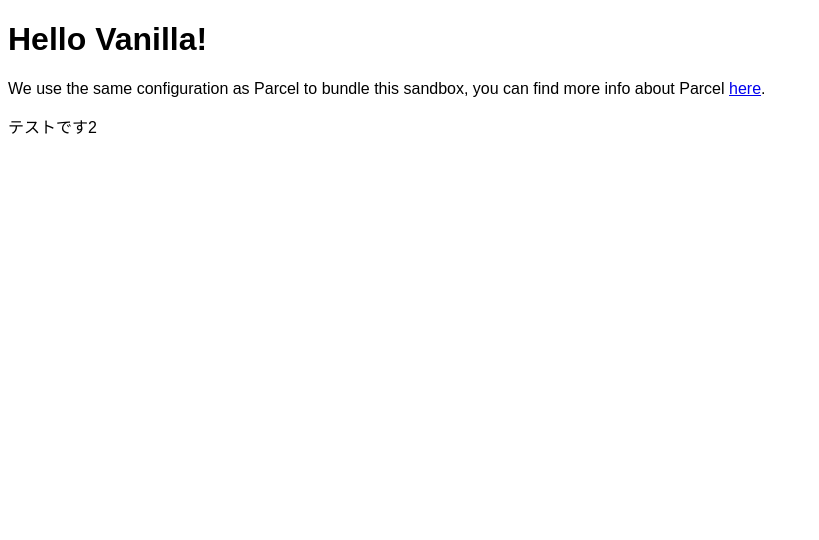
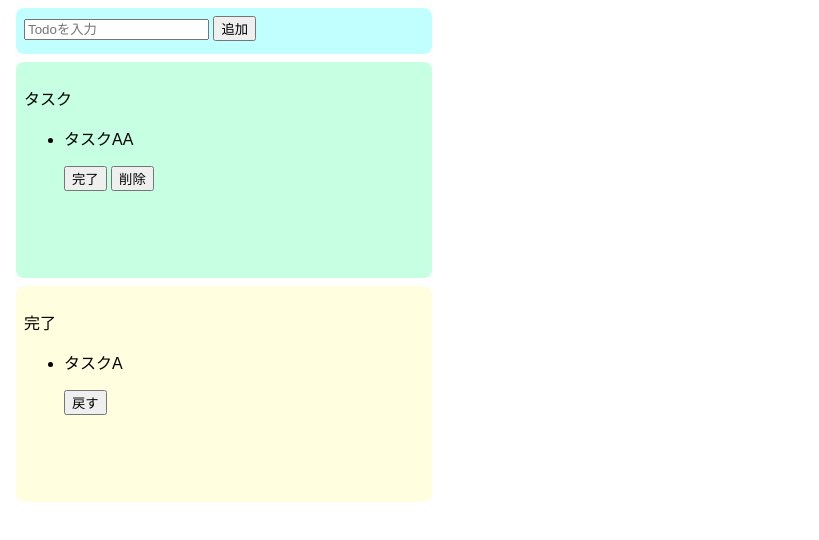
Before and after one commit to tsuge-yukihiro/codesandbox-test, a website built with Parcel: page index.html in a window 1280 px wide. Shown: the whole page, without its empty margins (0-819 px from the left). Built offline with nearby package versions, Linux system fonts and the light colour scheme.

Commit message:
CSSを追加

```diff
--- a/index.html
+++ b/index.html
@@ -1,15 +1,44 @@
 <!DOCTYPE html>
 <html>
   <head>
-    <title>Parcel Sandbox</title>
+    <title>Todo-List</title>
     <meta charset="UTF-8" />
+    <link rel="”stylesheet”" href="src/styles.css" />
   </head>
 
   <body>
-    <div id="app"></div>
+    <div class="input-area">
+      <input placeholder="Todoを入力" />
+      <button>追加</button>
+    </div>
 
-    <p>テストです2</p>
+    <div class="imcomplete-area">
+      <p>タスク</p>
+      <ul>
+        <li>
+          <div>
+            <p>タスクAA</p>
+            <p>
+              <button>完了</button>
+              <button>削除</button>
+            </p>
+          </div>
+        </li>
+      </ul>
+    </div>
 
-    <script src="src/index.js"></script>
+    <div class="complete-area">
+      <p>完了</p>
+      <ul>
+        <li>
+          <div>
+            <p>タスクA</p>
+            <p>
+              <button>戻す</button>
+            </p>
+          </div>
+        </li>
+      </ul>
+    </div>
   </body>
 </html>
--- a/src/styles.css
+++ b/src/styles.css
@@ -1,3 +1,30 @@
 body {
   font-family: sans-serif;
 }
+
+.input-area {
+  background-color: #c1ffff;
+  width: 400px;
+  height: 30px;
+  padding: 8px;
+  margin: 8px;
+  border-radius: 8px;
+}
+
+.imcomplete-area {
+  background-color: #c6ffe2;
+  width: 400px;
+  height: 200px;
+  padding: 8px;
+  margin: 8px;
+  border-radius: 8px;
+}
+
+.complete-area {
+  background-color: #ffffe0;
+  width: 400px;
+  min-height: 200px;
+  padding: 8px;
+  margin: 8px;
+  border-radius: 8px;
+}
```
